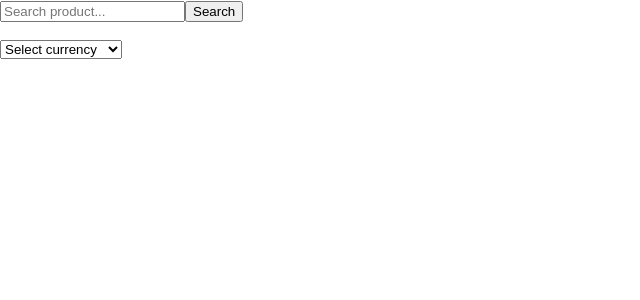
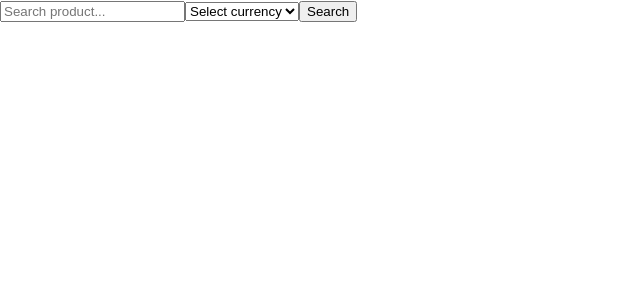
Before and after one commit to kaluzsikc/Product_comparison_app, a React (Create React App) app: page / in a window 1280 px wide. Shown: the top 300 px of the page, without its empty margins (0-640 px from the left). Built offline with nearby package versions, Linux system fonts and the light colour scheme.

Commit message:
Updated Currency names/signs

```diff
--- a/src/containers/SearchBox.js
+++ b/src/containers/SearchBox.js
@@ -48,11 +48,25 @@ class SearchBox extends Component {
                         value={this.state.text}
                         onChange={this.handleInput}
                     />
+                    <select id='currency-seelctor' defaultValue="default">
+                        <option disabled value="default">Select currency</option>
+                        <option value="GBP">£ - GBP</option>
+                        <option value="USD">$ - USD</option>
+                        <option value="EURO">€ - EURO</option>
+                        <option value="Yen">¥ - JPY</option>
+                        <option value="Yuan">¥ - CNY</option>
+                        <option value="Real">R$ - BRL</option>
+                        <option value="Rupee">₹ - INR</option>
+                        <option value="SinDollar">$ - SGD</option>
+                        <option value="Lira">₺ - TRY</option>
+                        <option value="Peso">Mex$ - MXN</option>
+                        <option value="AUDollar">$ - AUD</option>
+                    </select>
                     <input type="submit" value="Search" />
                     <p>{this.state.query}</p>
                 </form>
 
-                <select id='currency-seelctor' defaultValue="default">
+                {/* <select id='currency-seelctor' defaultValue="default">
                     <option disabled value="default">Select currency</option>
                     <option value="GBP">Pound Sterling</option>
                     <option value="USD">US Dolar</option>
@@ -65,7 +79,7 @@ class SearchBox extends Component {
                     <option value="Lira">Turkish Lira</option>
                     <option value="Peso">Mexican Peso</option>
                     <option value="AUDollar">Australian Dollar</option>
-                </select>
+                </select> */}
             </div>
         )
     }
```
